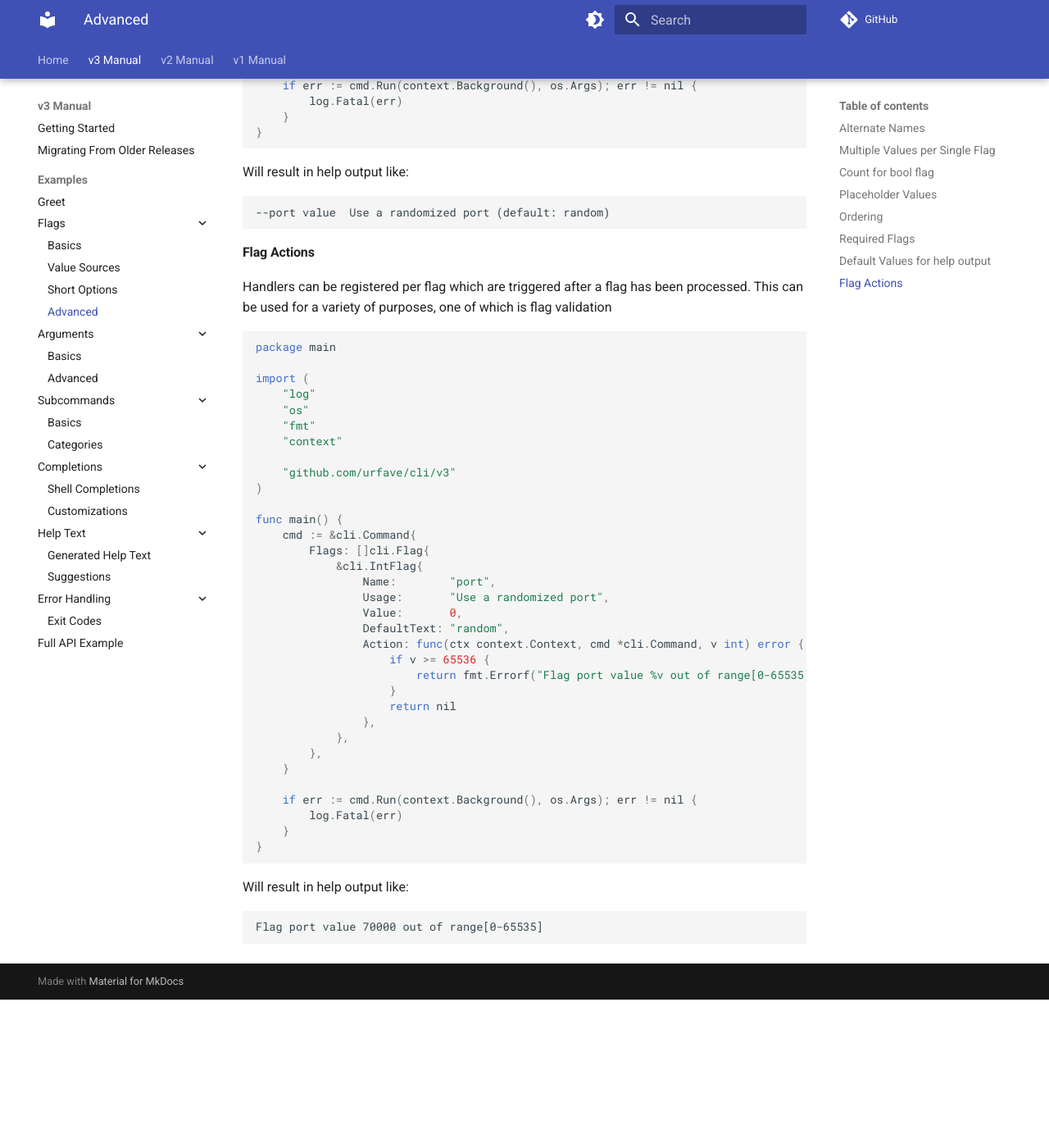
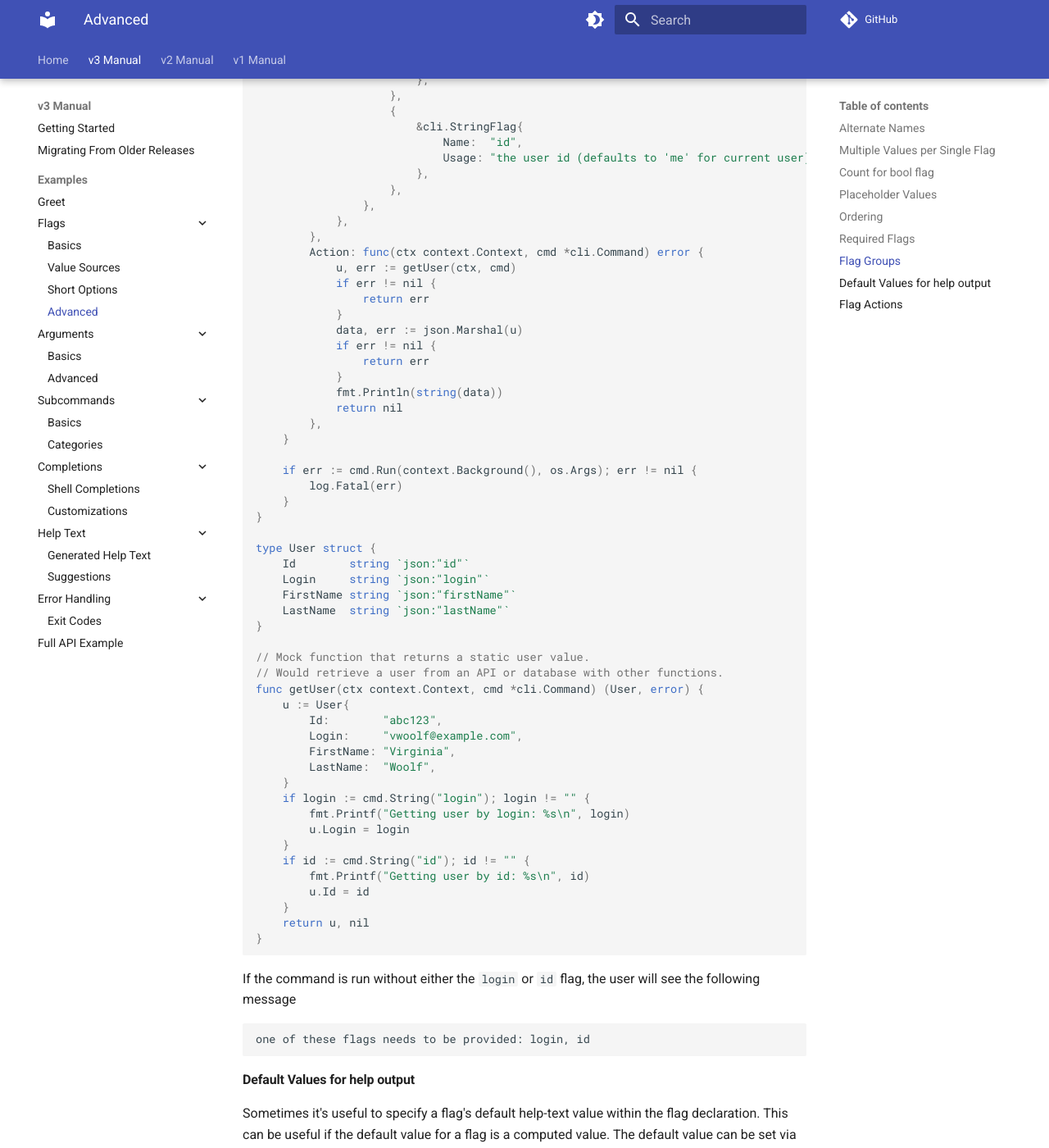
Before and after one commit to urfave/cli, an MkDocs documentation site: the page built from docs/v3/examples/flags/advanced.md, in a window 1280 px wide and 1400 px high, scrolled down 6668 px. Shown: the whole window at 82% size. Built offline with MkDocs 1.6.1 and Material for MkDocs 9.7.7, drawn with Linux system fonts in a browser that asks for light colours; comment, search, counter and statistics services are not loaded; before the commit the page ends 7887 px from its top, so only the background shows below that; some of the changed text lies outside the part shown.

Commit message:
Add example of flag groups to docs

````diff
--- a/docs/v3/examples/flags/advanced.md
+++ b/docs/v3/examples/flags/advanced.md
@@ -334,6 +334,107 @@ If the command is run without the `lang` flag, the user will see the following m
 Required flag "lang" not set
 ```
 
+#### Flag Groups
+
+You can make groups of flags that are mutually exclusive of each other.
+This provides the ability to provide configuration options out of which
+only one can be defined on the command line.
+
+Take for example this app that looks up a user using one of multiple options:
+
+<!-- {
+  "error": "one of these flags needs to be provided: login, id"
+} -->
+```go
+package main
+
+import (
+	"context"
+	"encoding/json"
+	"fmt"
+	"log"
+	"os"
+
+	"github.com/urfave/cli/v3"
+)
+
+func main() {
+	cmd := &cli.Command{
+		Name: "authors",
+		MutuallyExclusiveFlags: []cli.MutuallyExclusiveFlags{
+			{
+				Required: true,
+				Flags: [][]cli.Flag{
+					{
+						&cli.StringFlag{
+							Name:  "login",
+							Usage: "the username of the user",
+						},
+					},
+					{
+						&cli.StringFlag{
+							Name:  "id",
+							Usage: "the user id (defaults to 'me' for current user)",
+						},
+					},
+				},
+			},
+		},
+		Action: func(ctx context.Context, cmd *cli.Command) error {
+			u, err := getUser(ctx, cmd)
+			if err != nil {
+				return err
+			}
+			data, err := json.Marshal(u)
+			if err != nil {
+				return err
+			}
+			fmt.Println(string(data))
+			return nil
+		},
+	}
+
+	if err := cmd.Run(context.Background(), os.Args); err != nil {
+		log.Fatal(err)
+	}
+}
+
+type User struct {
+	Id        string `json:"id"`
+	Login     string `json:"login"`
+	FirstName string `json:"firstName"`
+	LastName  string `json:"lastName"`
+}
+
+// Mock function that returns a static user value.
+// Would retrieve a user from an API or database with other functions.
+func getUser(ctx context.Context, cmd *cli.Command) (User, error) {
+	u := User{
+		Id:        "abc123",
+		Login:     "vwoolf@example.com",
+		FirstName: "Virginia",
+		LastName:  "Woolf",
+	}
+	if login := cmd.String("login"); login != "" {
+		fmt.Printf("Getting user by login: %s\n", login)
+		u.Login = login
+	}
+	if id := cmd.String("id"); id != "" {
+		fmt.Printf("Getting user by id: %s\n", id)
+		u.Id = id
+	}
+	return u, nil
+}
+```
+
+If the command is run without either the `login` or `id` flag, the user will
+see the following message
+
+```
+one of these flags needs to be provided: login, id
+```
+
+
 #### Default Values for help output
 
 Sometimes it's useful to specify a flag's default help-text value within the
````
